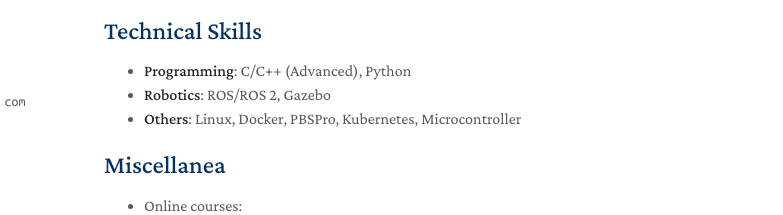
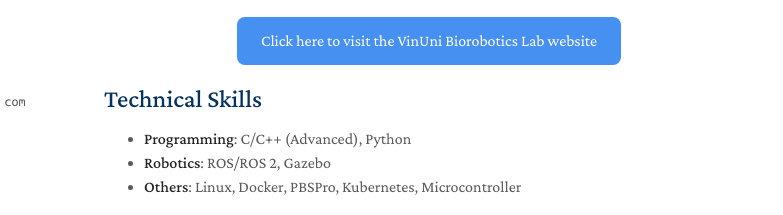
Before and after one commit to minht57/minht57.github.io, a plain HTML site: page index.html in a window 1280 px wide. Shown: the part 252-467 px from the top of the page, 366-1149 px from the left. Drawn offline with nearby package versions, Linux system fonts and the light colour scheme; some icons are missing; files whose address does not match are found by name.

Commit message:
update new button

```diff
--- a/index.html
+++ b/index.html
@@ -98,6 +98,25 @@
 <!-- ## Education
 - B.E. in Control Engineering and Automation (EE), Ho Chi Minh City University of Technology (HCMUT), VNU, 2018 -->
 
+<!-- Button with explanatory text -->
+<p align="center">
+  <!-- <em>The VinUni Biorobotics Lab website might not appear in search results.</em><br> -->
+  <a href="https://bioroboticslaboratory.com/" target="_blank" style="
+     display: inline-block;
+     background-color: #4690F1;
+     color: white;
+     padding: 12px 24px;
+     text-align: center;
+     text-decoration: none;
+     font-size: 16px;
+     border-radius: 8px;
+     border: none;
+     cursor: pointer;
+     transition: background-color 0.3s;">
+    Click here to visit the VinUni Biorobotics Lab website
+  </a>
+</p>
+
 <h2 id="technical-skills">Technical Skills</h2>
 <ul>
   <li><strong>Programming</strong>: C/C++ (Advanced), Python</li>
```
